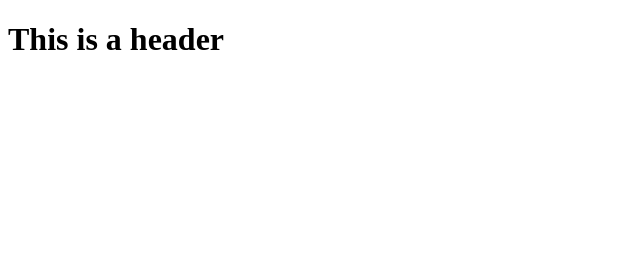
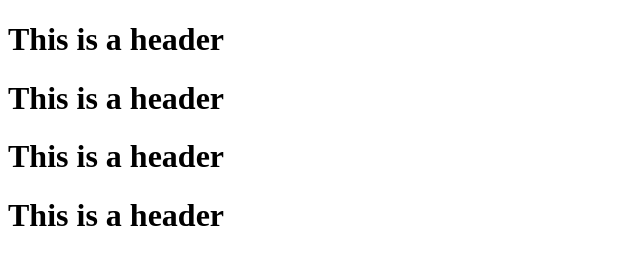
Before and after one commit to RodrigoVillacinda/Bootstrap, a website: page index.html in a window 1280 px wide. Shown: the whole page, without its empty margins (0-640 px from the left). Drawn offline with Linux system fonts and the light colour scheme.

Commit message:
server up

```diff
--- a/index.html
+++ b/index.html
@@ -3,5 +3,8 @@
     <head></head>
     <body>
         <h1>This is a header</h1>
+        <h1>This is a header</h1>
+        <h1>This is a header</h1>
+        <h1>This is a header</h1>
     </body>
 </html>
```
Also changed, not shown: package.json (added, +24 -0 lines), 2 other files.
